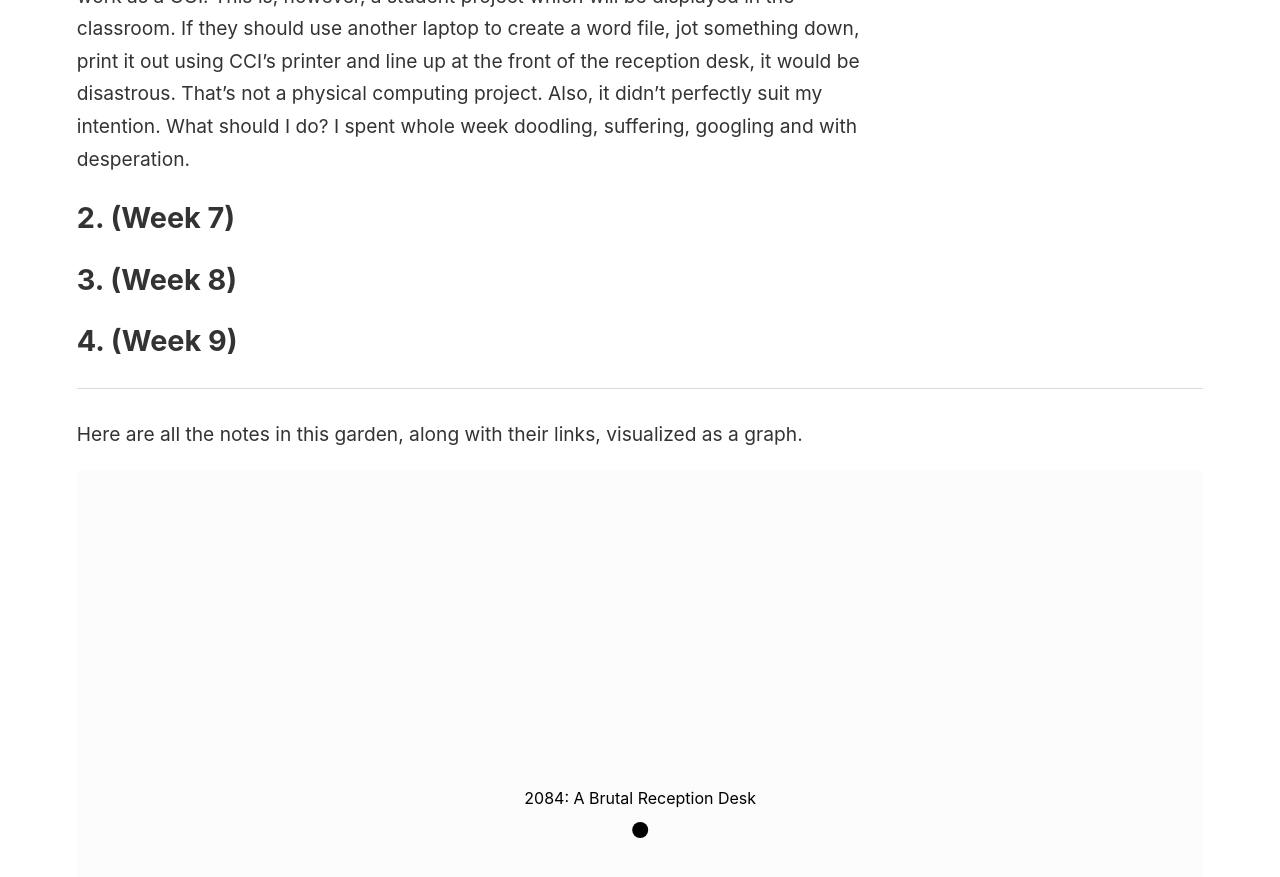
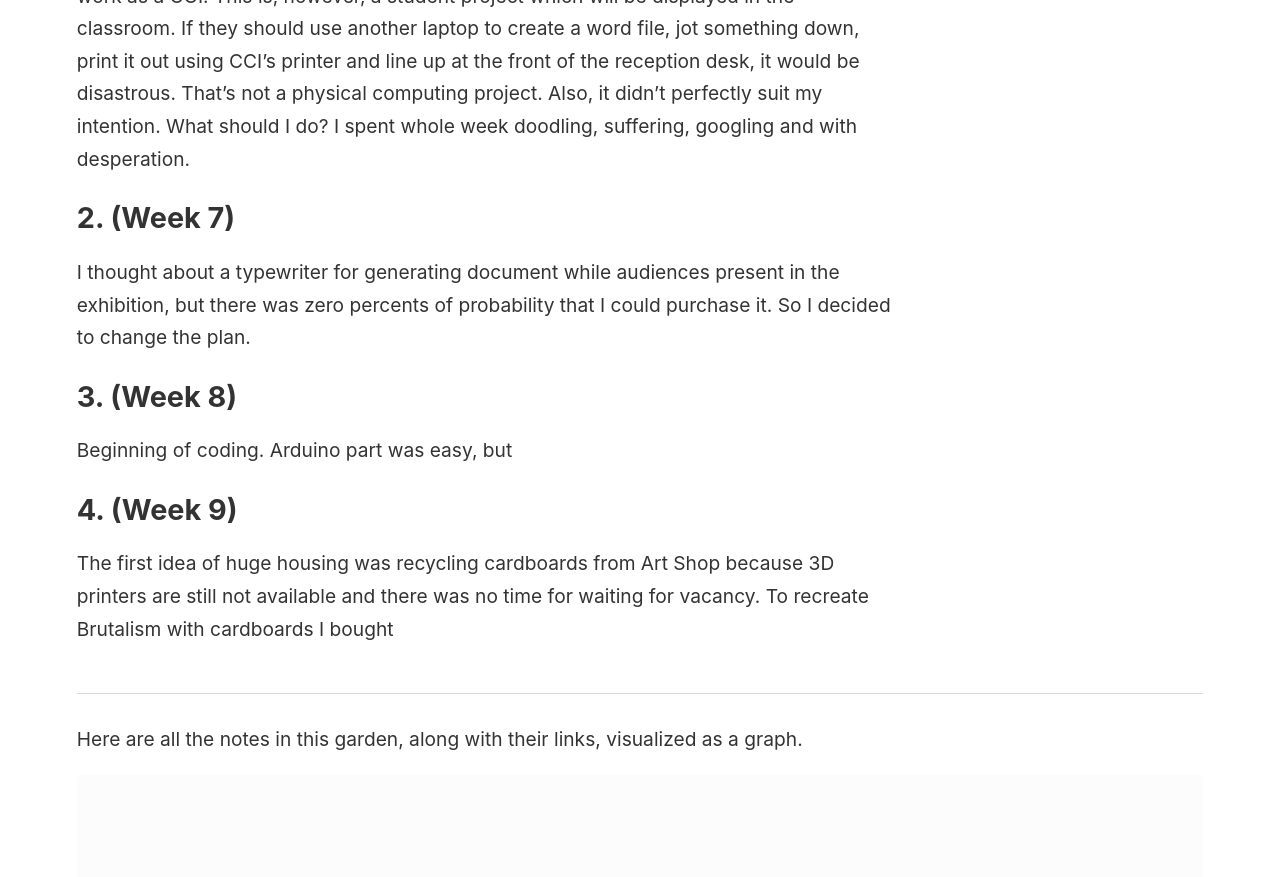
Before and after one commit to artreadcode/artreadcode.github.io, a Jekyll site: the page built from _notes/2023/2084_A-Brutal-Reception-Desk.md, in a window 1280 px wide and 900 px high, scrolled down 2690 px. Shown: the top 877 px of the window. Built offline with Jekyll 4.4.1, drawn with Linux system fonts in a browser that asks for light colours.

Commit message:
Update 2084_A-Brutal-Reception-Desk.md

```diff
--- a/_notes/2023/2084_A-Brutal-Reception-Desk.md
+++ b/_notes/2023/2084_A-Brutal-Reception-Desk.md
@@ -35,6 +35,12 @@ My brain was full of question marks. This idea was great if it were on the sci-f
 
 ## 2. (Week 7)
 
+I thought about a typewriter for generating document while audiences present in the exhibition, but there was zero percents of probability that I could purchase it. So I decided to change the plan.
+
 ## 3. (Week 8)
 
+Beginning of coding. Arduino part was easy, but
+
 ## 4. (Week 9)
+
+The first idea of huge housing was recycling cardboards from Art Shop because 3D printers are still not available and there was no time for waiting for vacancy. To recreate Brutalism with cardboards I bought
```
